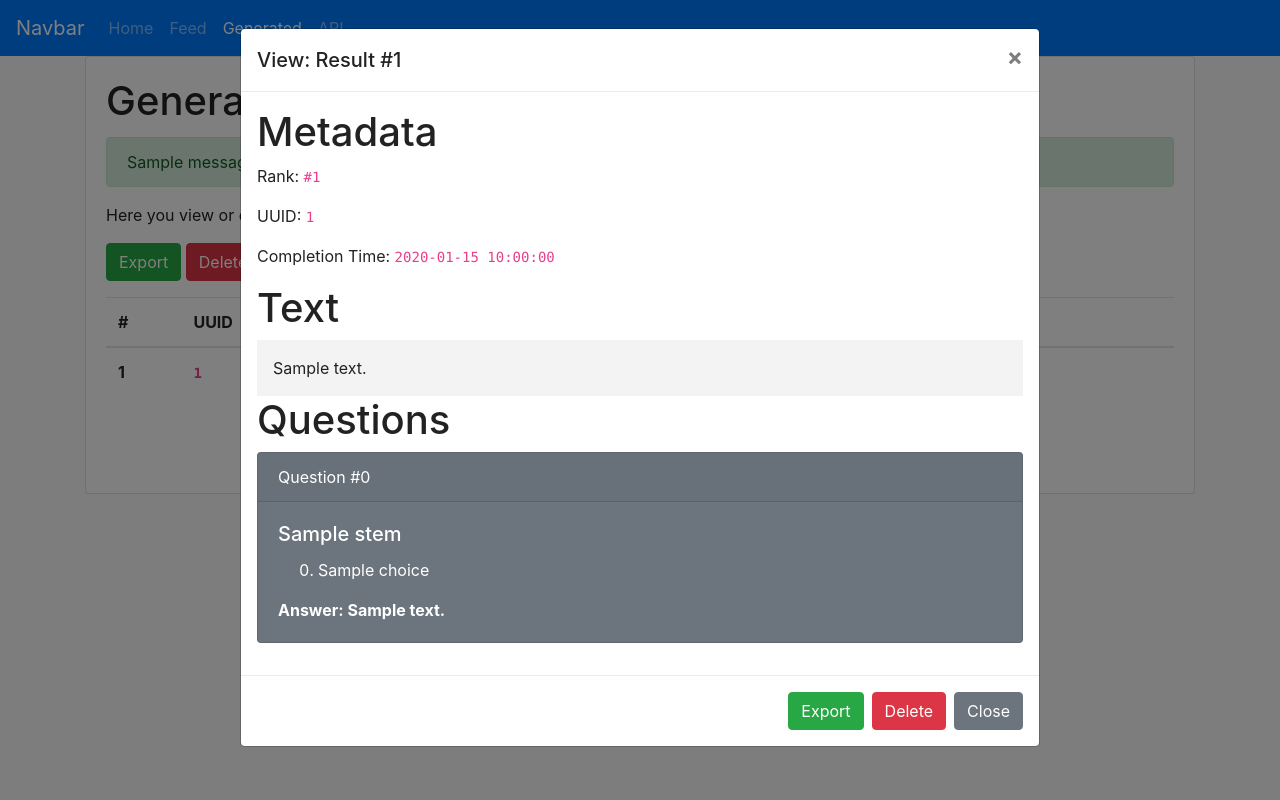
After one commit to Kotorinyanya/Sakulish-Objective-Questions-Generator, a Flask app: template web/code/templates/result.html in a window 1280 px wide, after a click on "View". The commit adds this page. Run offline with Flask 2, Linux system fonts and the light colour scheme; the template is opened without the code that fills it: most values are stand-ins (such as "Sample title", 1, 10 or a date in 2020); one stand-in notice (Sample message) is shown; some libraries are stand-ins or nearby versions.

Commit message:
basic web finished

```diff
--- a/web/code/app.py
+++ b/web/code/app.py
@@ -1,10 +1,16 @@
 import argparse
-import json
+import os
 from flask import Flask
+from flask import flash
+from flask import request
 from flask import render_template
+from flask import abort
 from db import DB
+from helper import paginate
+from helper import text_to_html
 
 app = Flask(__name__)
+app.config["SECRET_KEY"] = os.urandom(24)
 
 
 def parse_arguments():
@@ -22,8 +28,19 @@ def parse_arguments():
     return parser.parse_args()
 
 
-@app.route("/feed")
+@app.route("/feed", methods=["GET", "POST"])
 def feed():
+    if request.method == "POST":
+        # Push the text to queue.
+        try:
+            text = request.form["text"]
+            uid = db.feed_text(text)
+        except Exception as e:
+            err = "An error occurred while pushing to queue: {}".format(e)
+            print(err)
+            flash(err, "danger")
+        else:
+            flash("Success! New Text UUID: {}".format(uid), "success")
     return render_template("feed.html")
 
 
@@ -41,8 +58,22 @@ def view_index():
 @app.route("/result", defaults={"page": 1})
 @app.route("/result/page/<int:page>")
 def view_result(page):
+    page_count = (db.get_result_set_count() + 9) // 10
+    if page < 1 or page > page_count:
+        abort(404)
+    pages = paginate(
+        page,
+        page_count,
+        "/result/page/"
+    )
     results = db.get_results(10 * (page - 1), 10)
-    return json.dumps(results)
+    for result in results:
+        result["result"]["text"] = text_to_html(result["result"]["text"])
+    return render_template(
+        "result.html",
+        results=results,
+        pages=pages
+    )
 
 
 @app.route("/api")
--- a/web/code/static/css/common.css
+++ b/web/code/static/css/common.css
@@ -1,8 +1,8 @@
 @charset "utf-8";
 
 /*
-* The common things
-*/
+ * The common things
+ */
 
 body {
     color: #222;
@@ -16,8 +16,23 @@ hr {
 }
 
 /*
-* The border things
-*/
+ * The text things
+ */
+
+.text {
+    background-color: #F3F3F3;
+    padding: 1rem;
+}
+
+.text p {
+    margin-bottom: 1rem;
+    font-size: 1.2rem;
+    line-height: 1.5rem;
+}
+
+/*
+ * The border things
+ */
 
 .top-border-red {
     border-top: 5px solid #FF7373;
--- a/web/code/templates/feed.html
+++ b/web/code/templates/feed.html
@@ -6,9 +6,10 @@
       <h1 class="card-title">Feed me...
         <small>with some text, manually.</small>
       </h1>
+      {% include "flash.html" %}
       <p class="card-text">Here you can push a text into process queue manually, to test whether the text processor
         works properly.</p>
-      <form>
+      <form action="{{ url_for("feed") }}" method="post">
         <div class="form-group">
           <label for="feed-area">Feed Area:</label>
           <textarea class="form-control" id="feed-area" rows="10" name="text"></textarea>
--- /dev/null
+++ b/web/code/templates/flash.html
@@ -0,0 +1,9 @@
+{% with messages = get_flashed_messages(with_categories=true) %}
+  {% if messages %}
+    {% for category, message in messages %}
+      <div class="alert alert-{{ category }}" role="alert">
+        {{ message }}
+      </div>
+    {% endfor %}
+  {% endif %}
+{% endwith %}
--- a/web/code/templates/framework.html
+++ b/web/code/templates/framework.html
@@ -4,6 +4,7 @@
     <meta charset="utf-8">
     <meta name="viewport" content="width=device-width, initial-scale=1">
     <meta http-equiv="x-ua-compatible" content="ie=edge">
+    <title>SOQ Generator</title>
     <link rel="stylesheet" href="{{ url_for("static", filename="css/bootstrap.min.css") }}">
     <link rel="stylesheet" href="{{ url_for("static", filename="css/common.css") }}">
   </head>
--- /dev/null
+++ b/web/code/templates/pagination.html
@@ -0,0 +1,35 @@
+{% if pages %}
+  <nav aria-label="Page Navigation">
+    <ul class="pagination justify-content-center">
+      {% if pages["previous"] %}
+      <li class="page-item">
+        <a class="page-link" href="{{ pages["previous"] }}" aria-label="Previous">
+      {% else %}
+      <li class="page-item disabled">
+        <a class="page-link" href="#" aria-label="Previous">
+      {% endif %}
+          <span aria-hidden="true">&laquo;</span>
+          <span class="sr-only">Previous</span>
+        </a>
+      </li>
+      {% for page in pages["links"] %}
+        {% if page["page"] == pages["current"] %}
+        <li class="page-item active"><a class="page-link" href="#">{{ page["page"] }}</a></li>
+        {% else %}
+        <li class="page-item"><a class="page-link" href="{{ page["link"] }}">{{ page["page"] }}</a></li>
+        {% endif %}
+      {% endfor %}
+      {% if pages["next"] %}
+      <li class="page-item">
+        <a class="page-link" href="{{ pages["next"] }}" aria-label="Previous">
+      {% else %}
+      <li class="page-item disabled">
+        <a class="page-link" href="#" aria-label="Next">
+      {% endif %}
+          <span aria-hidden="true">&raquo;</span>
+          <span class="sr-only">Next</span>
+        </a>
+      </li>
+    </ul>
+  </nav>
+{% endif %}
--- /dev/null
+++ b/web/code/templates/result.html
@@ -0,0 +1,97 @@
+{% extends "framework.html" %}
+{% set active_page = "result" %}
+{% block content %}
+  <div class="card">
+    <div class="card-body">
+      <h1 class="card-title">
+        Generated Questions
+      </h1>
+      {% include "flash.html" %}
+      <p class="card-text">Here you view or export all generated questions in the set.</p>
+      <p>
+        <a class="btn btn-success" href="#" role="button">Export</a>
+        <a class="btn btn-danger" href="#" role="button">Delete</a>
+      </p>
+      <div class="table-responsive">
+        <table class="table table-hover">
+          <thead>
+          <tr>
+            <th scope="col">#</th>
+            <th scope="col">UUID</th>
+            <th scope="col">Completion Time</th>
+            <th scope="col">Operation</th>
+          </tr>
+          </thead>
+          <tbody>
+          {% for result in results %}
+            <tr>
+              <th scope="row">{{ result["rank"] }}</th>
+              <th><code>{{ result["result"]["uuid"] }}</code></th>
+              <td><code>{{ result["time"] }}</code></td>
+              <td>
+                <button type="button" class="btn btn-primary btn-sm" data-toggle="modal"
+                        data-target="#{{ result["result"]["uuid"] }}-Modal">
+                  View
+                </button>
+                <button type="button" class="btn btn-success btn-sm">Export</button>
+                <button type="button" class="btn btn-danger btn-sm">Delete</button>
+              </td>
+            </tr>
+          {% endfor %}
+          </tbody>
+        </table>
+      </div>
+      {% include "pagination.html" %}
+    </div>
+  </div>
+  {% for result in results %}
+    <div class="modal fade" id="{{ result["result"]["uuid"] }}-Modal" tabindex="-1" role="dialog"
+         aria-labelledby="{{ result["result"]["uuid"] }}-ModalLabel"
+         aria-hidden="true">
+      <div class="modal-dialog modal-lg" role="document">
+        <div class="modal-content">
+          <div class="modal-header">
+            <h5 class="modal-title" id="{{ result["result"]["uuid"] }}-ModalLabel">
+              View: Result #{{ result["rank"] }}
+            </h5>
+            <button type="button" class="close" data-dismiss="modal" aria-label="Close">
+              <span aria-hidden="true">&times;</span>
+            </button>
+          </div>
+          <div class="modal-body">
+            <h1>Metadata</h1>
+            <p>Rank: <code>#{{ result["rank"] }}</code></p>
+            <p>UUID: <code>{{ result["result"]["uuid"] }}</code></p>
+            <p>Completion Time: <code>{{ result["time"] }}</code></p>
+            <h1>Text</h1>
+            <div class="text">
+              {{ result["result"]["text"]|safe }}
+            </div>
+            <h1>Questions</h1>
+            {% set question_count = [0] %}
+            {% for question in result["result"]["questions"] %}
+              <div class="card text-white bg-secondary mb-3">
+                <div class="card-header">Question #{{ question_count[0] }}</div>
+                {% if question_count.append(question_count.pop() + 1) %}{% endif %}
+                <div class="card-body">
+                  <h5 class="card-title">{{ question["stem"] }}</h5>
+                  <ol start="0">
+                    {% for choice in question["choices"] %}
+                      <li class="card-text">{{ choice }}</li>
+                    {% endfor %}
+                  </ol>
+                  <p class="card-text"><b>Answer: {{ question["answer"] }}</b></p>
+                </div>
+              </div>
+            {% endfor %}
+          </div>
+          <div class="modal-footer">
+            <button type="button" class="btn btn-success">Export</button>
+            <button type="button" class="btn btn-danger">Delete</button>
+            <button type="button" class="btn btn-secondary" data-dismiss="modal">Close</button>
+          </div>
+        </div>
+      </div>
+    </div>
+  {% endfor %}
+{% endblock %}
```
Also changed, not shown: web/code/db.py (+16 -5 lines), web/code/helper.py (+77 -0 lines).
